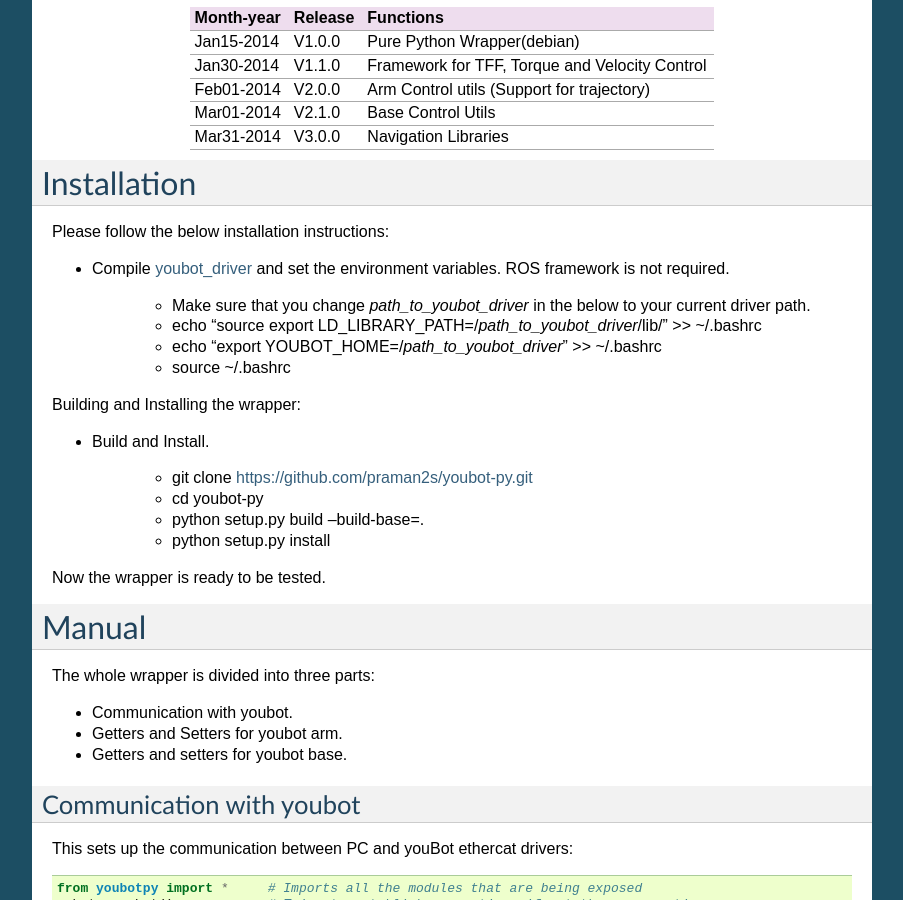
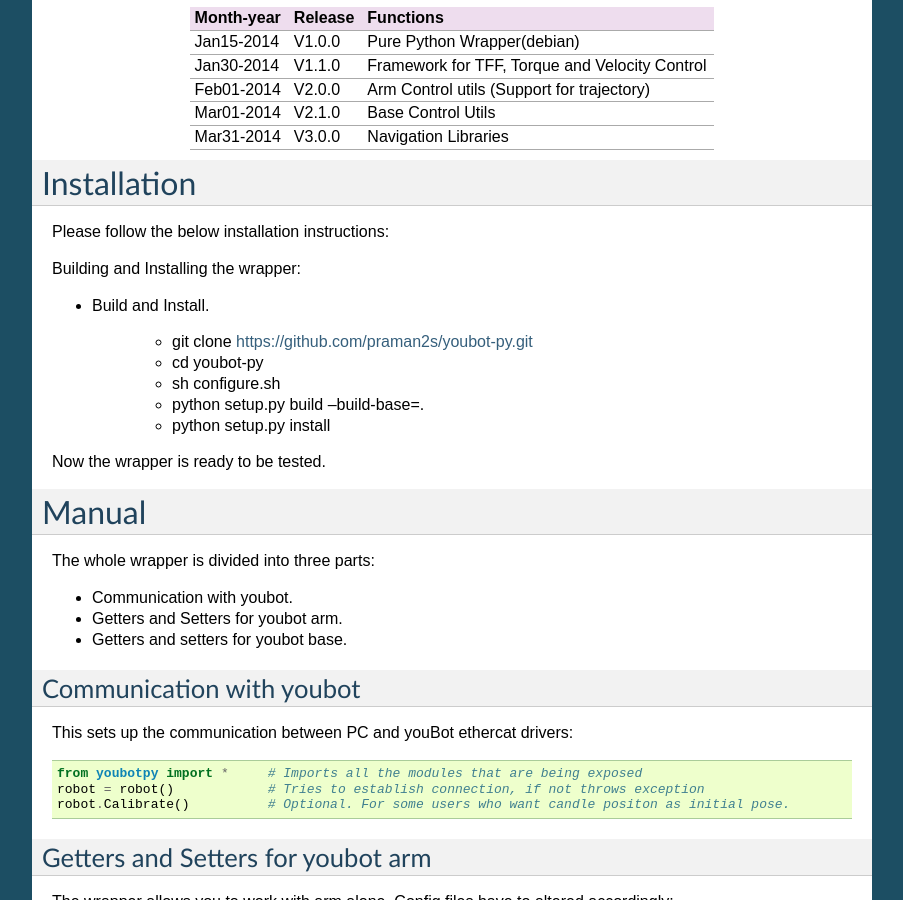
Before and after one commit to praman2s/youbot-py, a Sphinx documentation site: the page built from source/index.rst, in a window 1280 px wide and 900 px high, scrolled down 709 px. Shown: the whole window, without its empty margins (198-1101 px from the left). Built offline with Sphinx 7.4.7, drawn with Linux system fonts in a browser that asks for light colours.

Commit message:
Added new installation instructions

```diff
--- a/source/index.rst
+++ b/source/index.rst
@@ -47,19 +47,13 @@ Installation
 
 Please follow the below installation instructions:
 
-* Compile `youbot_driver`_ and set the environment variables. ROS framework is not required.
-
-		- Make sure that you change *path_to_youbot_driver* in the below to your current driver path.
-                - echo "source export LD_LIBRARY_PATH=/*path_to_youbot_driver*/lib/" >> ~/.bashrc
-                - echo "export YOUBOT_HOME=/*path_to_youbot_driver*" >> ~/.bashrc
-		- source ~/.bashrc
-
 Building and Installing the wrapper:
 
 * Build and Install.
 
                 - git clone https://github.com/praman2s/youbot-py.git
                 - cd youbot-py
+		- sh configure.sh
                 - python setup.py build --build-base=.
                 - python setup.py install
 
```
